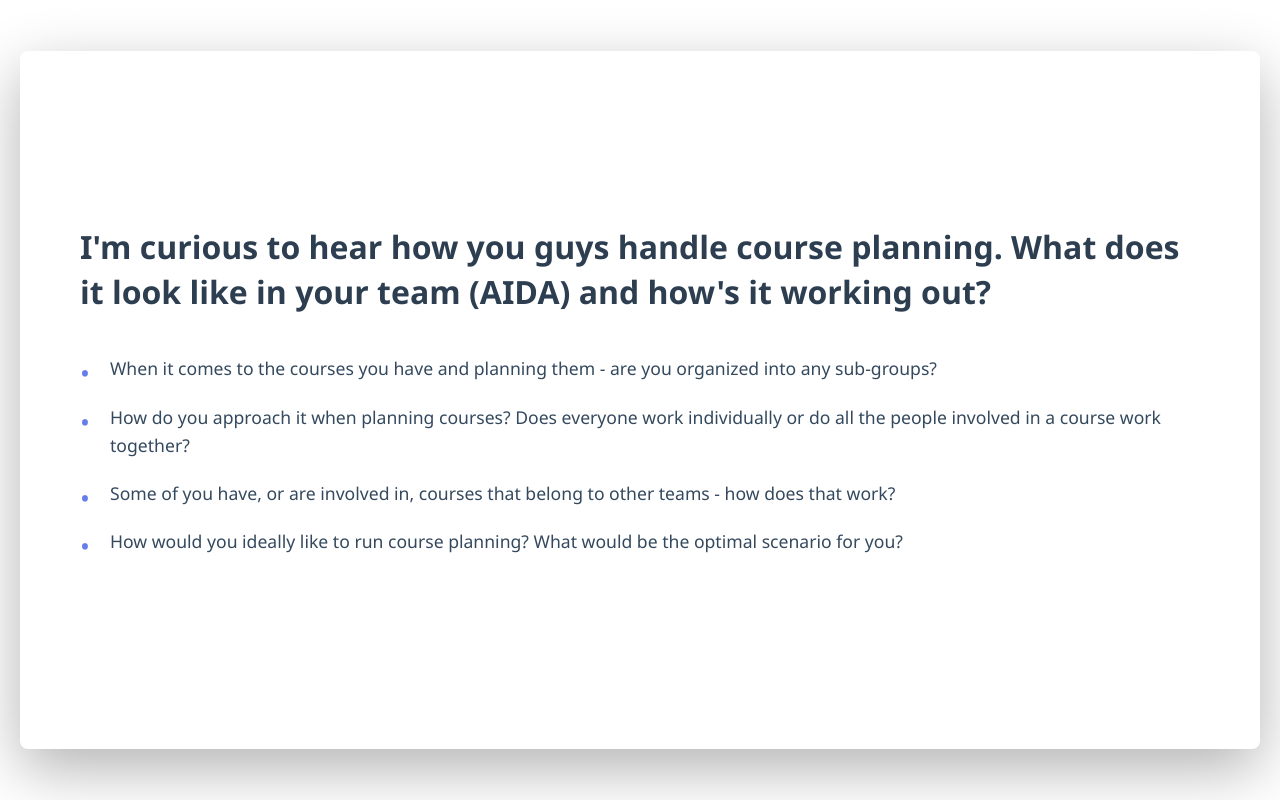
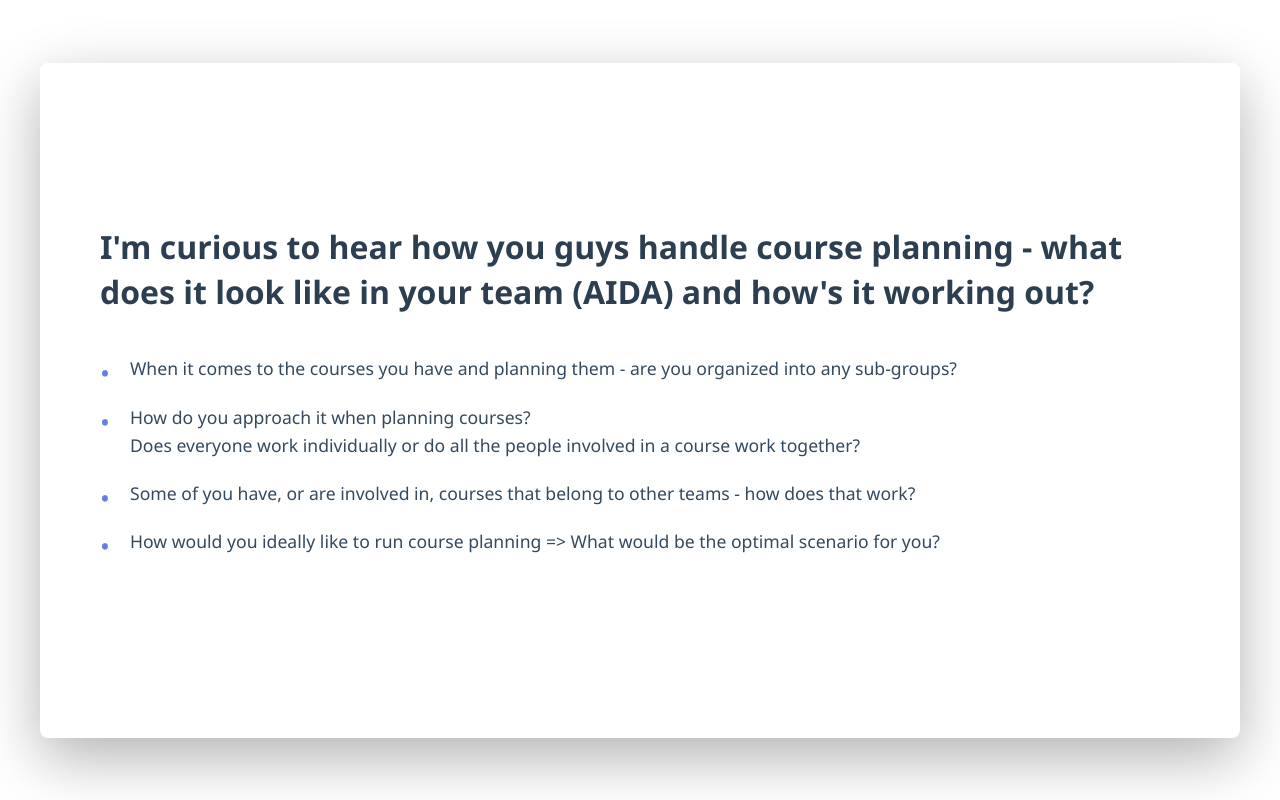
Before and after one commit to dida-masse/public-stuff, a plain HTML site: page aida-251126/index.html in a window 1280 px wide. Drawn offline with Linux system fonts and the light colour scheme.

Commit message:
Update max-width and rephrase course planning questions

```diff
--- a/aida-251126/index.html
+++ b/aida-251126/index.html
@@ -24,7 +24,7 @@
         .slide {
             background: white;
             width: 100%;
-            max-width: 1900px;
+            max-width: 1200px;
             aspect-ratio: 16/9;
             padding: 60px;
             border-radius: 8px;
@@ -84,16 +84,16 @@
 </head>
 <body>
     <div class="slide">
-        <h1>I'm curious to hear how you guys handle course planning. What does it look like in your team (AIDA) and how's it working out?</h1>
+        <h1>I'm curious to hear how you guys handle course planning - what does it look like in your team (AIDA) and how's it working out?</h1>
 
         <ul>
             <li>When it comes to the courses you have and planning them - are you organized into any sub-groups?</li>
 
-            <li>How do you approach it when planning courses? Does everyone work individually or do all the people involved in a course work together?</li>
+            <li>How do you approach it when planning courses? <br>Does everyone work individually or do all the people involved in a course work together?</li>
 
             <li>Some of you have, or are involved in, courses that belong to other teams - how does that work?</li>
 
-            <li>How would you ideally like to run course planning? What would be the optimal scenario for you?</li>
+            <li>How would you ideally like to run course planning => What would be the optimal scenario for you?</li>
         </ul>
     </div>
 </body>
```
